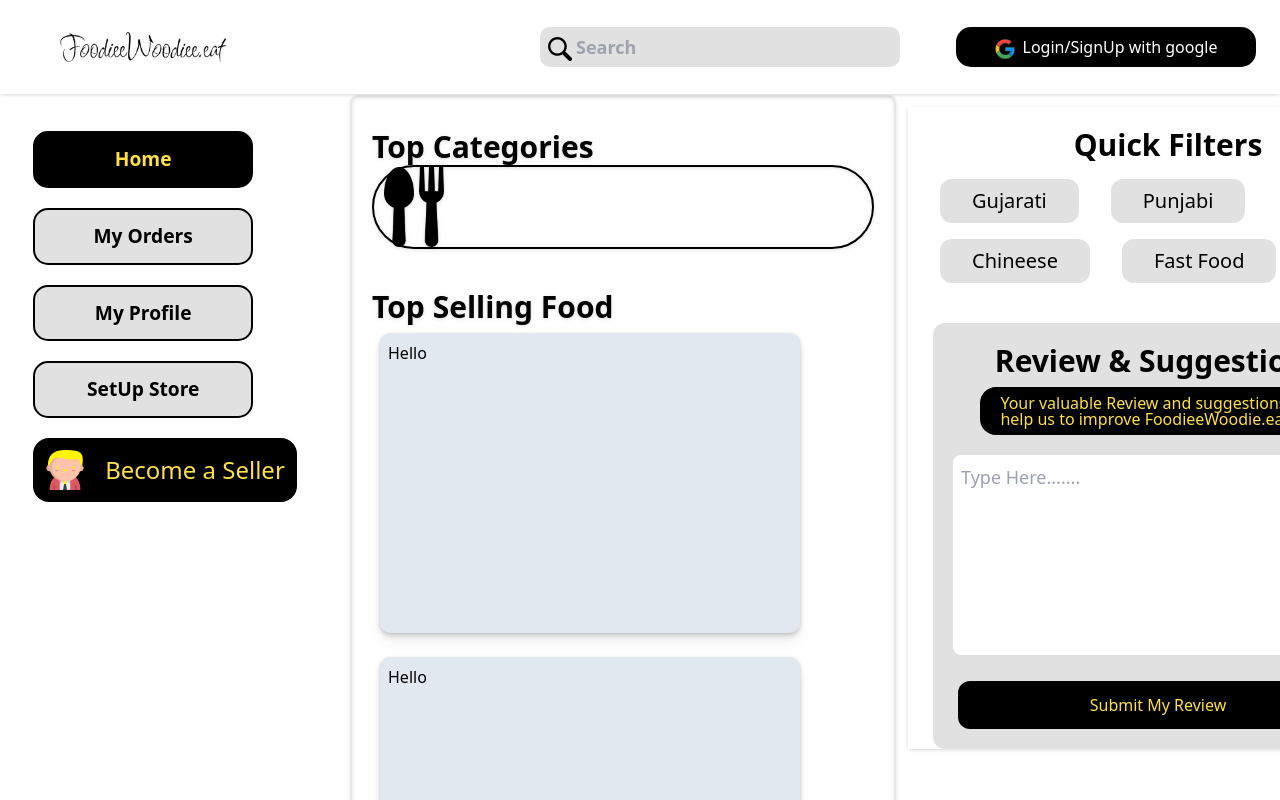
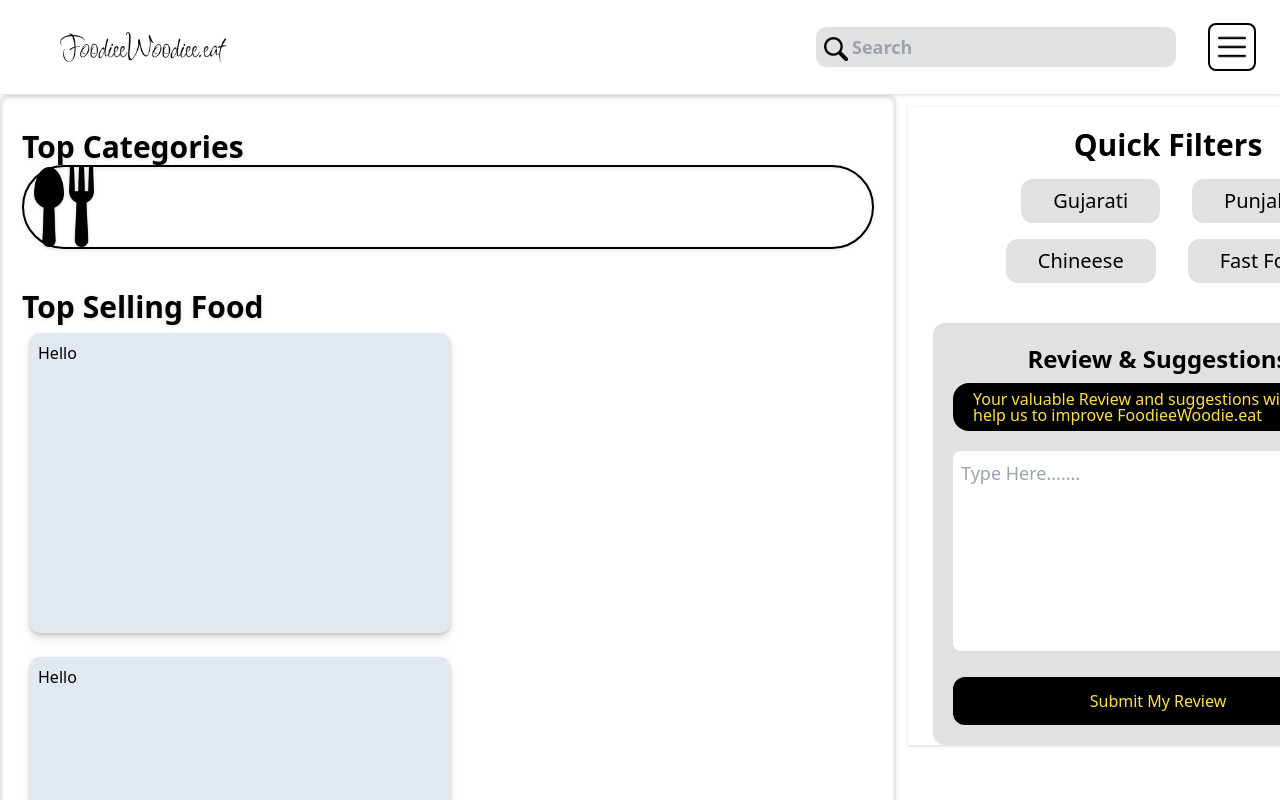
Before and after one commit to AMANSINGH5409/trial-app, a React (Create React App) app: page / in a window 1280 px wide. Shown: the top 800 px of the page. Built offline with nearby package versions, Linux system fonts and the light colour scheme.

Commit message:
Bugs Solved

```diff
--- a/src/components/AsideNav.jsx
+++ b/src/components/AsideNav.jsx
@@ -4,7 +4,7 @@ import SellerButton from './SellerButton'
 export const AsideNav = (props) => {
 
     return (
-        <aside className="md:block hidden flex flex-column min-w-[300px] h-screen ">
+        <aside className="flex flex-column min-w-[300px] h-screen ">
             <div className="w-full flex flex-col justify-between items-center p-4">
                 <ul className="list:none">
 
@@ -23,7 +23,6 @@ export const AsideNav = (props) => {
                             </li>
                         ))
                     }
-                    <SellerButton />
                 </ul>
             </div>
         </aside>
--- a/src/components/HomePage.jsx
+++ b/src/components/HomePage.jsx
@@ -25,7 +25,7 @@ const HomePage = () => {
       {/* Main */}
       <main className="flex justify-between items-start md:flex-row flex-col">
 
-        <div className="w-[350px]">
+        <div className="w-[350px] xl:block hidden">
           <AsideNav loadComponent={loadComponent} showAsActive={showAsActive} activeComponent={activeComponent} />
         </div>
 
--- a/src/components/MainContent.jsx
+++ b/src/components/MainContent.jsx
@@ -12,7 +12,7 @@ export const MainContent = (props) => {
   }
 
   return (
-    <div id='mainContent' className="p-2 border-2 w-full  rounded-[8px] drop-shadow">
+    <div id='mainContent' className="p-2 border-2 w-full rounded-[8px] drop-shadow">
       {componentList[props.load]}
     </div>
   )
--- a/src/components/MyButton.jsx
+++ b/src/components/MyButton.jsx
@@ -2,7 +2,7 @@ import React from 'react'
 
 const MyButton = (props) => {
     return (
-        <button className="bg-black w-full text-yellow-300 text-2xl py-2 rounded-xl">
+        <button className="bg-black w-full text-yellow-300 text-2xl sm:py-2 py-1 sm:text-[24px] text-[18px] rounded-xl">
             {props.text}
         </button>
     )
--- a/src/components/MyOrders.jsx
+++ b/src/components/MyOrders.jsx
@@ -7,21 +7,21 @@ import '../index.css'
 const MyOrders = () => {
 
   return (
-    <div className="w-full p-2 flex flex-col gap-3 mt-5">
+    <div className="w-full p-2 flex flex-col gap-3 mt-1">
       {
         orders.map((item, index) => (
           <div className="w-full flex sm:flex-row flex-col p-2 gap-2 rounded-[15px] shadow">
             <div className="flex items-center justify-center">
-              <img src={food} alt="Food_Image" className="w-[100px] rounded-full" />
+              <img src={food} alt="Food_Image" className="sm:w-[100px] w-[80px] rounded-full" />
             </div>
 
             <div className="flex flex-1 flex-col gap-3 p-3">
               <div key={index} className="">
-                <h1 className="font-semibold text-3xl">{item.itemName}</h1>
-                <h4 className="font-normal text-xl max-w-[500px] my-2">{item.description}</h4>
-                <h5 className="font-bold text-xl text-green-600"><span className="text-green-500 text-xl">Order Amt :</span> <br /> Rs. {item.amount}</h5>
+                <h1 className="font-semibold sm:text-3xl text-2xl ">{item.itemName}</h1>
+                <h4 className="font-normal sm:text-xl text-[18px] max-w-[500px] my-2">{item.description}</h4>
+                <h5 className="font-bold sm:text-xl text-[18px] text-green-600"><span className="text-green-500 text-xl">Order Amt :</span> <br /> Rs. {item.amount}</h5>
 
-                <div className="flex justify-center items-center sm:mt-2 mt-10">
+                <div className="flex justify-center items-center sm:mt-2 mt-4">
                   <MyButton text="Cancel Order" />
                 </div>
               </div>
--- a/src/components/Navbar.jsx
+++ b/src/components/Navbar.jsx
@@ -21,11 +21,11 @@ const Navbar = (props) => {
           <input type="text" name="search" className="md:min-w-[360px] w-[300px] h-[40px] bg-[#e1e1e1] rounded-[10px] pl-9 text-[18px] font-semibold " placeholder='Search' />
         </div>
         {/*  Button */}
-        <div className="md:block hidden flex justify-around items-center px-6">
+        <div className="xl:block hidden flex justify-around items-center px-6">
           <button className="min-w-[300px] h-[40px] rounded-[15px] p-2 bg-black text-white flex flex-row justify-center box-shadow text-[#FFF500]"> <img src={google} alt="google" className="w-[20px] h-[20px] flex mt-1 mr-2 " /> Login/SignUp with google</button>
         </div>
         {/* Hamburger  sm:flex absolute top-[50px] right-1*/}
-        <div className="md:hidden  p-2 rounded-[8px] mr-6 justify-end items-center border-2 border-black ">
+        <div className="xl:hidden  p-2 rounded-[8px] mr-6 justify-end items-center border-2 border-black">
           <img
             src={toggle ? menuClose : menuOpen}
             alt="Menu"
@@ -36,7 +36,7 @@ const Navbar = (props) => {
       </div>
 
 
-      <div className={`${toggle ? 'flex' : 'hidden'} p-6 bg-[#FFFFFF] absolute sm:top-[95px] top-[135px] left-0 right-2 w-full border-2 border-black  rounded-[10px] justify-center items-center`}
+      <div className={`${toggle ? 'flex' : 'hidden'} p-6 bg-[#FFFFFF] absolute sm:top-[95px] top-[135px] left-0 right-2 w-full border-2 border-black  rounded-[10px] justify-center items-center dropdown overflow-hidden`}
         onClick={() => setToggle((prev) => !prev)}
       >
         <div className="flex flex-column justify-center items-center text-center">
@@ -45,7 +45,7 @@ const Navbar = (props) => {
               navLinks.map((link, index) => (
                 <li key={index} className={`${index !== navLinks.length - 1 ? 'my-5' : 'my-5'}
                                              border-2 border-black p-3 w-[220px] text-center navLinks duration-300
-                                             rounded-[15px] bg-[#D9D9D9] text-[1.2rem] font-semibold ${props.activeComponent === link.id ? "bg-black text-yellow-300" : "bg-[#e1e1e1] text-black"}`}
+                                             rounded-[15px] bg-[#D9D9D9] text-[1.2rem] font-semibold ${props.activeComponent === link.id ? "bg-[#000000] text-yellow-300" : "bg-[#e1e1e1] text-black"}`}
 
                   onClick={() => {
                     props.loadComponent(link.id)
@@ -55,9 +55,7 @@ const Navbar = (props) => {
                   {link.title}
                 </li>
               ))
-
             }
-            <SellerButton />
           </ul>
         </div>
       </div>
--- a/src/components/QuickFilters.jsx
+++ b/src/components/QuickFilters.jsx
@@ -5,14 +5,14 @@ const QuickActionBar = () => {
   var filterList = ["Gujarati", "Punjabi", "Chineese", "Fast Food"];
 
   return (
-    <div className="bg-white h-full w-[500px] flex flex-col justify-between items-center drop-shadow">
+    <div className="bg-white h-full w-[500px] flex flex-col justify-center items-center drop-shadow">
       <div className="container text-center justify-center">
-        <div className="text-3xl ml-5 mt-5">
-          <h1 className="font-bold text-center">
+        <div className="text-3xl ml-5 mt-5 text-center">
+          <h1 className="font-bold">
             Quick Filters
           </h1>
         </div>
-        <div className="flex flex-wrap items-center">
+        <div className="flex flex-wrap items-center justify-center">
 
           {filterList.map((item) => (
             <FilterChips text={item} />
@@ -22,17 +22,19 @@ const QuickActionBar = () => {
       </div>
       <div className='md:w-[450px] w-[320px] p-5 rounded-xl bg-[#e1e1e1] flex flex-col mt-10 justify-center items-center sm:mr-0 mr-[100px]'>
         <div className="sm:text-3xl text-2xl font-semibold">
-          Review & Suggestions
+          <h1 className="md:text-2xl text-xl">Review & Suggestions</h1>
         </div>
-        <div className="text-xs mt-2 bg-black text-yellow-300 sm:w-max w-[300] px-5 py-2 rounded-2xl">
-          <p className="font-normal text-[16px]">
-            Your valuable Review and suggestions will <br className="sm:block hidden"/> help us to improve FoodieeWoodie.eat
+        <div className="text-xs mt-2 bg-black text-yellow-300 md:w-full w-[280px] px-5 py-2 rounded-2xl">
+          <p className="font-normal md:text-[16px] text-[13px]">
+            Your valuable Review and suggestions will <br className="md:block hidden" /> help us to improve FoodieeWoodie.eat
           </p>
         </div>
         <div className="w-full">
           <textarea placeholder="Type Here......." className="rounded-lg w-full h-[200px] mt-5 text-lg text-start p-2" />
         </div>
-        <button className="bg-black text-yellow-300 rounded-xl py-3 sm:w-[400px] w-[250px] mt-5">Submit My Review</button>
+        <div className="w-full">
+          <button className="bg-black text-yellow-300 rounded-xl py-3 w-full mt-5">Submit My Review</button>
+        </div>
       </div>
     </div>
   );
--- a/src/index.css
+++ b/src/index.css
@@ -24,3 +24,19 @@ body {
 .shadow {
   box-shadow: 5px 6px 10px #000000;
 }
+
+.dropdown {
+  animation: growDown 300ms ease-in-out forwards ;
+}
+
+@keyframes growDown {
+  0% {
+      transform: scaleY(0)
+  }
+  80% {
+      transform: scaleY(1.1)
+  }
+  100% {
+      transform: scaleY(1)
+  }
+}
```
